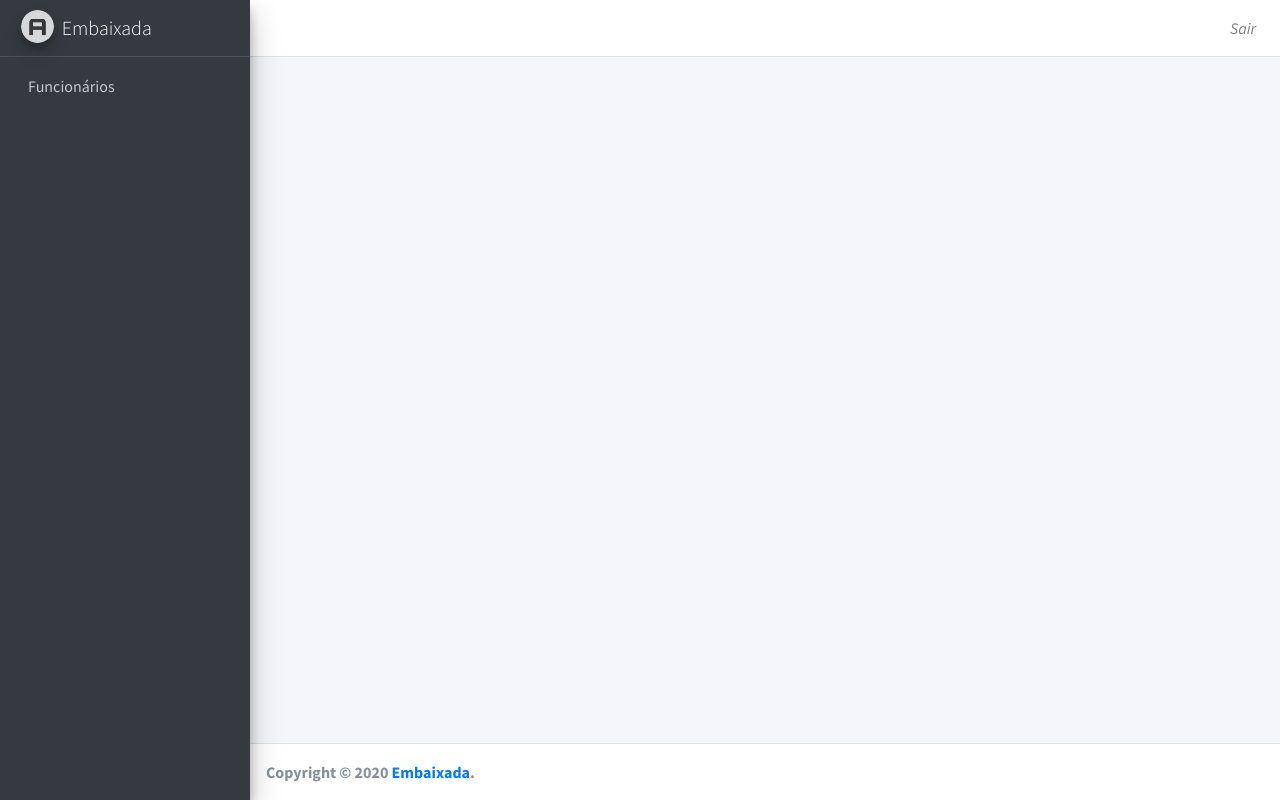
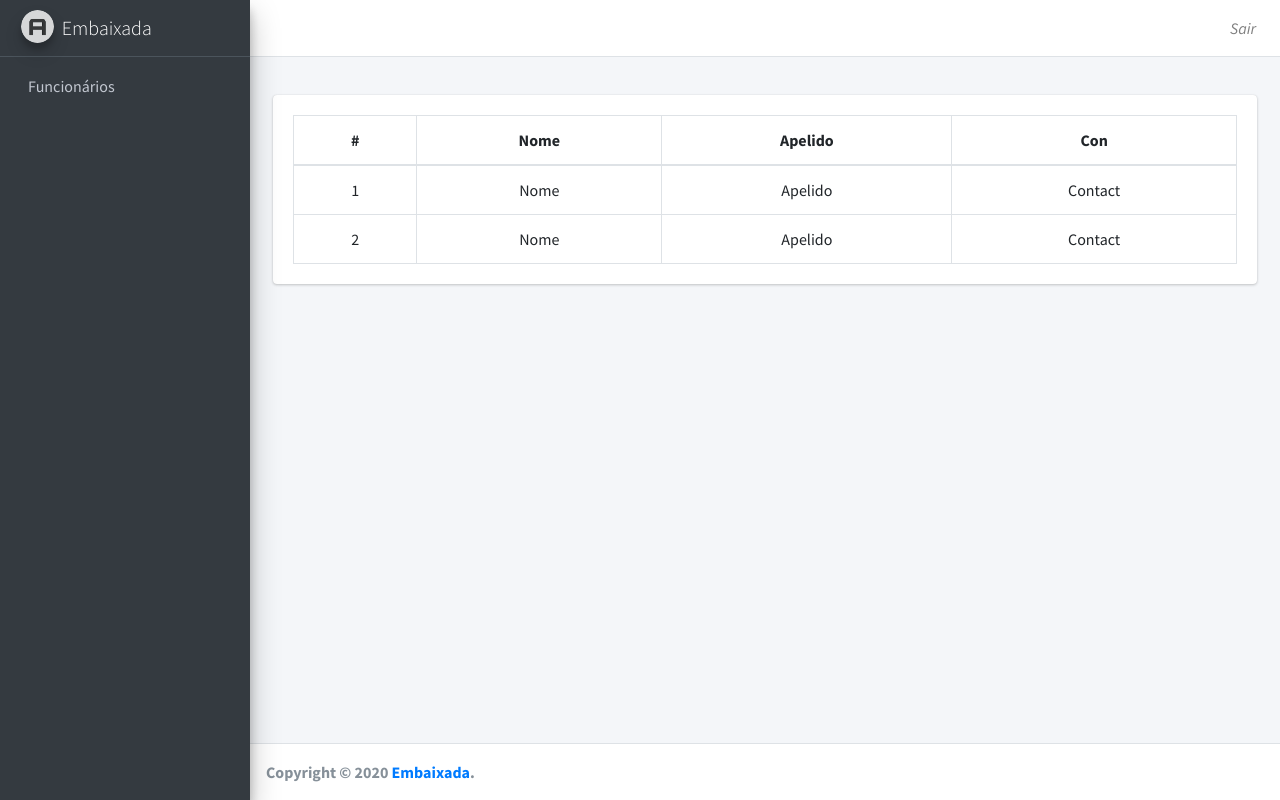
Before and after one commit to Isco170/Embaixada, a PHP site: page /admin/verFuncionario.php in a window 1280 px wide. Run offline with PHP 8.4, Linux system fonts and the light colour scheme; some libraries are stand-ins or nearby versions.

Commit message:
Listar funcionarios

```diff
--- a/pages/admin/verFuncionario.php
+++ b/pages/admin/verFuncionario.php
@@ -5,9 +5,58 @@
     <div class="content">
         <div class="container-fluid">
             <div class="container">
-
+                <div class="row">
+                    <div class="col">
+                        <div class="card">
+                            <div class="card-body">
+                                <table id="datatableid" class="table table-bordered">
+                                    <thead>
+                                        <tr class="text-center">
+                                            <th>#</th>
+                                            <th>Nome</th>
+                                            <th>Apelido</th>
+                                            <th>Con</th>
+                                        </tr>
+                                    </thead>
+                                    <tbody>
+                                        <tr class="text-center">
+                                            <td>1</td>
+                                            <td>Nome </td>
+                                            <td>Apelido</td>
+                                            <td>Contact</td>
+                                        </tr>
+                                        <tr class="text-center">
+                                            <td>2</td>
+                                            <td>Nome </td>
+                                            <td>Apelido</td>
+                                            <td>Contact</td>
+                                        </tr>
+                                    </tbody>
+                                </table>
+                            </div>
+                        </div>
+                    </div>
+                </div>
             </div>
         </div>
     </div>
 </div>
 <?php include('../commons/footer.php') ?>
+
+<script>
+  $(document).ready(function(){
+        $('#datatableid').DataTable({
+            "pagingType" : "full_numbers",
+            "lengthMenu" : [
+                [10, 25, 50, -1],
+                [10, 25, 50, "All"]
+            ],
+            responsive: true,
+            language: {
+                search : "_INPUT_",
+                searchPlaceholder: "Procurar funcionário",
+            }
+        });
+    });
+
+</script>
--- a/pages/commons/menu.php
+++ b/pages/commons/menu.php
@@ -15,13 +15,13 @@
       <nav class="mt-2">
         <ul class="nav nav-pills nav-sidebar flex-column" data-widget="treeview" role="menu" data-accordion="false">
           <li class="nav-item has-treeview">
-            <a href="../../pages/admin/verFuncionario.php" class="nav-link">
+            <a href="#" class="nav-link">
               <i class="nav-icon fas fa-graduation-cap"></i>
                 <p>Funcionários<i class="right fas fa-angle-left"></i></p>
             </a>
             <ul class="nav nav-treeview">
               <li class="nav-item">
-                <a href="#" class="nav-link">
+                <a href="../../pages/admin/verFuncionario.php" class="nav-link">
                   <i class="fa fa-list"></i>
                   <p>Ver funcionários</p>
                 </a>
```
